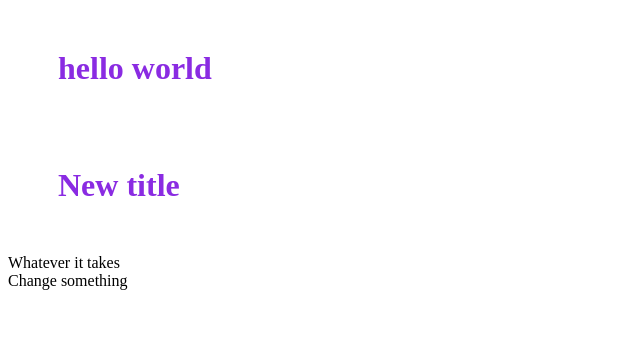
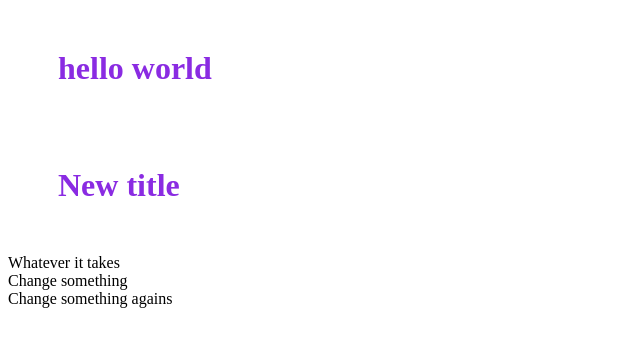
Before and after one commit to ShoxruxN/git-one, a plain HTML site: page index.html in a window 1280 px wide. Shown: the whole page, without its empty margins (0-640 px from the left). Drawn offline with Linux system fonts and the light colour scheme.

Commit message:
changed again

```diff
--- a/index.html
+++ b/index.html
@@ -12,5 +12,6 @@
     <h1>New title</h1>
     <div>Whatever it takes</div>
     <div>Change something</div>
+    <div>Change something agains</div>
 </body>
 </html>
```
